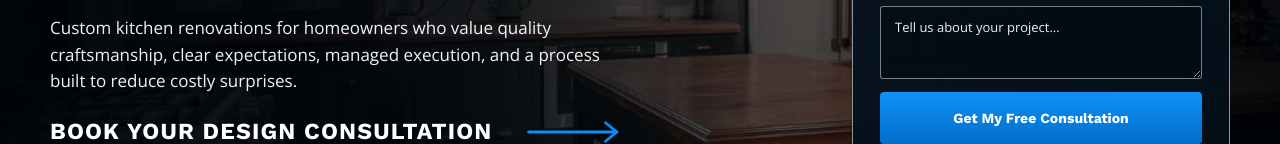
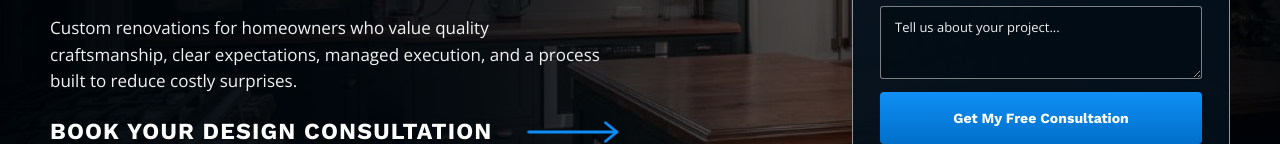
Before and after one commit to adoniskitchenbath/Adonis, a plain HTML site: page kitchens/index.html in a window 1280 px wide. Shown: the part 494-638 px from the top of the page. Drawn offline with nearby package versions, Linux system fonts and the light colour scheme.

Commit message:
Update index.html
Removal of additional kitchen keyword

```diff
--- a/kitchens/index.html
+++ b/kitchens/index.html
@@ -50,7 +50,7 @@
             <p class="eyebrow">Premium Kitchen and Bathroom Remodeling In Hudson &amp; Northeast Ohio</p>
             <h1>High-End Kitchens and Bathrooms.<br />Built Right.<br />Planned With Care.<br />Designed <em>Around You.</em></h1>
             <p class="lead">
-              Custom kitchen renovations for homeowners who value quality craftsmanship, clear expectations,
+              Custom renovations for homeowners who value quality craftsmanship, clear expectations,
               managed execution, and a process built to reduce costly surprises.
             </p>
             <!-- Wide screens show the static cue pointing across to the form;
```
